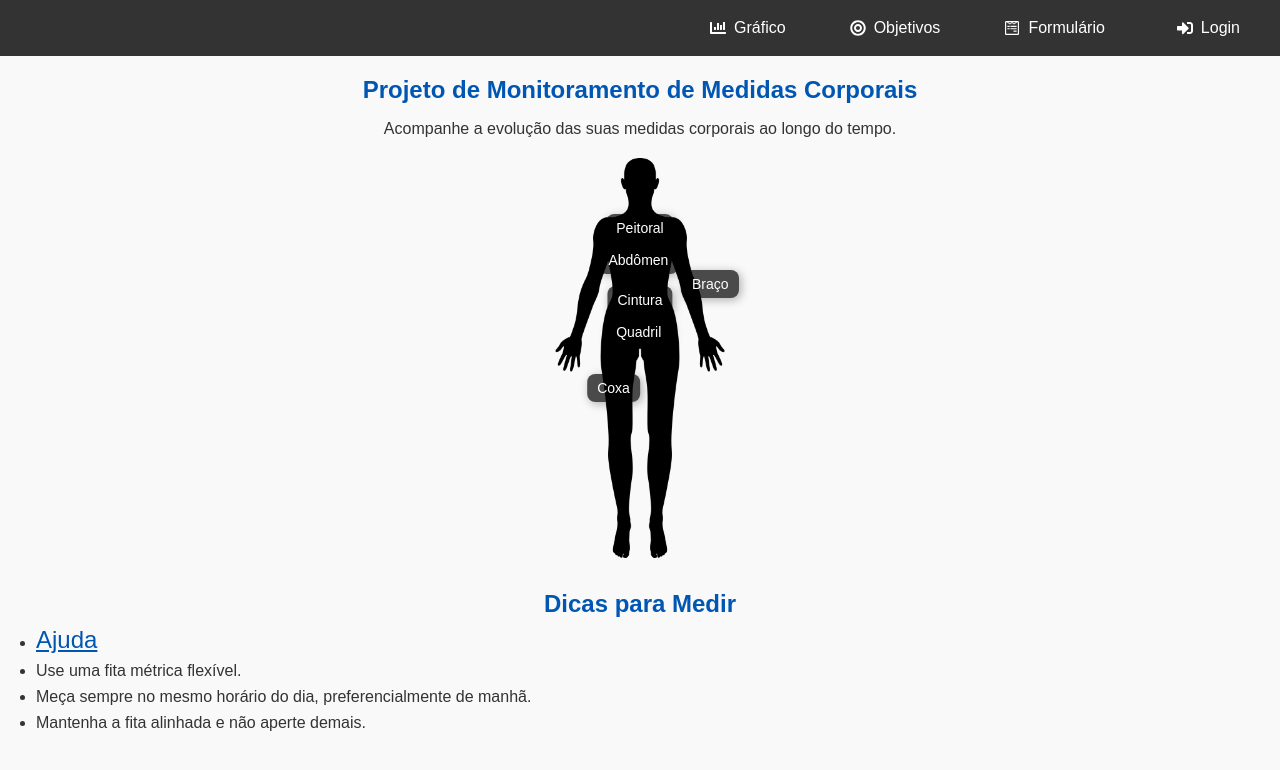
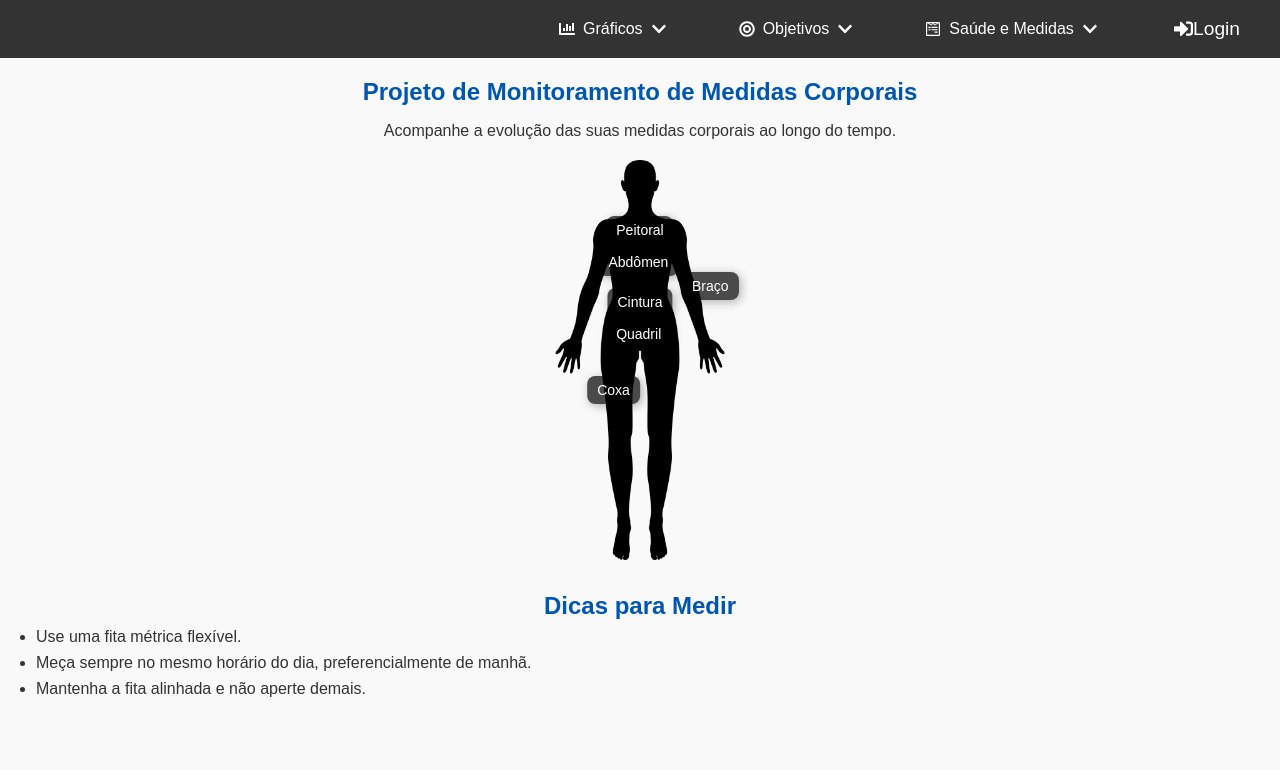
Before and after one commit to mjpfelicia/Monitoramento-de-Medidas-Corporais, a React (Create React App) app: page / in a window 1280 px wide. Shown: the top 770 px of the page. Built offline with nearby package versions, Linux system fonts and the light colour scheme.

Commit message:
add menu Menu Dropdown para estilo da pagina

```diff
--- a/src/App.js
+++ b/src/App.js
@@ -10,10 +10,10 @@ import Registrar from './components/Registrar/Register';
 import Ajuda from './components/Ajuda/Ajuda';
 import IMCForm from './components/IMCForm/IMCForm';
 import Dicas from './components/Dicas/Dicas';
+
 import ComposicaoCorporal from './components/ComposicaoCorporal/ComposicaoCorporal';
 import CalculoMacronutrientes from './components/CalculoMacronutrientes/CalculoMacronutrientes';
 import NotFound from './components/NotFound/NotFound';
-import Menu from './components/Menu/Menu'; // Adicionando o Menu
 
 import './App.css';
 
@@ -30,7 +30,7 @@ function App() {
           <Route path="/registrar" element={<Registrar />} />
           <Route path="/ajuda" element={<Ajuda />} />
           <Route path="/dicas" element={<Dicas />} />
-          <Route path="/imc" element={<IMCForm />} />
+          <Route path="/IMCForm" element={<IMCForm />} />
           <Route path="/composicao-corporal" element={<ComposicaoCorporal />} />
           <Route path="/calculo-macronutrientes" element={<CalculoMacronutrientes />} />
           <Route path="*" element={<NotFound />} /> {/* Not Found sempre no final */}
--- a/src/components/Dicas/Dicas.js
+++ b/src/components/Dicas/Dicas.js
@@ -7,7 +7,6 @@ const Dicas = () => (
   <section className="dicas-section">
     <h2>Dicas para Medir</h2>
     <ul>
-      <li><Link className='li__dicas' to="/ajuda">Ajuda</Link></li>
       <li>Use uma fita métrica flexível.</li>
       <li>Meça sempre no mesmo horário do dia, preferencialmente de manhã.</li>
       <li>Mantenha a fita alinhada e não aperte demais.</li>
--- a/src/components/Menu/Menu.css
+++ b/src/components/Menu/Menu.css
@@ -1,4 +1,4 @@
-/* Menu */
+/* Estilo do Menu */
 .menu-nav {
   background-color: var(--menu-background-color);
 }
@@ -16,43 +16,62 @@
   margin: 0 1rem;
   display: flex;
   align-items: center;
+  position: relative;
 }
 
-.menu-nav ul li a,
-.menu-nav ul li button {
-  color: var(--menu-link-color);
-  text-decoration: none;
-  font-size: 1rem;
-  display: flex;
-  align-items: center;
-  justify-content: center;
+/* Estilos para os dropdowns */
+.dropdown {
+  position: relative;
+}
+
+.dropdown-button {
   background: none;
   border: none;
   cursor: pointer;
-  padding: 0.5rem 1rem;
-  height: 2.5rem;
+  display: flex;
+  align-items: center;
+  gap: 0.5rem;
+  font-size: 1rem;
+  padding: 0.75rem;
+  color: var(--menu-link-color);
 }
 
-.menu-nav ul li a:hover,
-.menu-nav ul li button:hover {
-  text-decoration: underline;
-  color: var(--menu-hover-color);
-  transition: color 0.3s ease-in-out;
+.dropdown-menu {
+  position: absolute;
+  top: 100%;
+  left: 0;
+  background: #333;
+  color: #fff;
+  box-shadow: 0px 0.25rem 0.375rem rgba(0, 0, 0, 0.1);
+  border-radius: 0.3125rem;
+  list-style: none;
+  padding: 0.625rem 0;
+  margin: 0;
+  width: 20rem; /* Ajustado para rem */
+  display: none;
+  flex-direction: column;
+  z-index: 10;
 }
 
-.menu-nav ul li a .icon,
-.menu-nav ul li button .icon {
-  margin-right: 0.5rem;
+.dropdown:hover .dropdown-menu,
+.dropdown-menu.column {
+  display: flex;
 }
 
-li, button svg {
-  fill: var(--menu-link-color);
-  margin-right: 0.5rem;
+.dropdown-menu li {
+  padding: 0.75rem 1rem; /* Ajustado para rem */
+  white-space: nowrap;
 }
 
-li a svg {
-  fill: var(--menu-link-color);
-  margin-right: 0.5rem;
+.dropdown-menu li a {
+  color: #fff;
+  text-decoration: none;
+  display: block;
+  font-size: 1rem;
+}
+
+.dropdown-menu li:hover {
+  background: #555;
 }
 
 /* Botões de Login e Logout */
@@ -66,6 +85,7 @@ li a svg {
   display: flex;
   align-items: center;
   justify-content: center;
+  color: var(--menu-link-color);
 }
 
 .logout-button:hover,
@@ -75,7 +95,7 @@ li a svg {
 
 /* Menu Responsivo */
 .menu-toggle {
-  display: none;  /* Inicialmente invisível */
+  display: none;
   background-color: var(--menu-background-color);
   color: var(--menu-link-color);
   font-size: 1.2rem;
@@ -84,26 +104,26 @@ li a svg {
   cursor: pointer;
 }
 
-/* Mostrar o menu em telas pequenas */
+/* Ajustes para telas menores */
 @media (max-width: 600px) {
   .menu-nav ul {
-    display: none;  /* Oculta o menu em telas pequenas */
+    display: none;
     flex-direction: column;
     align-items: flex-start;
     width: 100%;
   }
 
   .menu-nav ul.open {
-    display: flex;  /* Exibe o menu quando a classe 'open' for adicionada */
+    display: flex;
   }
 
   .menu-toggle {
-    display: block;  /* Torna o botão visível em telas pequenas */
+    display: block;
   }
 
   .menu-nav ul li {
     width: 100%;
-    padding: 1rem 2rem;
+    padding: 1rem;
   }
 
   .menu-nav ul li a,
--- a/src/components/Menu/Menu.js
+++ b/src/components/Menu/Menu.js
@@ -1,79 +1,72 @@
 import React, { useState } from 'react';
-import { NavLink } from 'react-router-dom';
-import { FaChartBar, FaBullseye, FaWpforms, FaSignInAlt, FaSignOutAlt } from 'react-icons/fa';
+import { NavLink, Link } from 'react-router-dom';
+import { FaChartBar, FaBullseye, FaWpforms, FaSignInAlt, FaSignOutAlt, FaChevronDown } from 'react-icons/fa';
 import Modal from '../Modal/Modal';
 import Login from '../Login/Login';
 import './Menu.css';
 
+const menuItems = [
+  { name: "Gráficos", icon: <FaChartBar />, links: [
+    { path: "/grafico", label: "Ver Gráfico de Medidas" }
+  ]},
+  { name: "Objetivos", icon: <FaBullseye />, links: [
+    { path: "/objetivos", label: "Definir Objetivos" }
+  ]},
+  { name: "Saúde e Medidas", icon: <FaWpforms />, links: [
+    { path: "/formulario", label: "Adicionar Medidas" },
+    { path: "/IMCForm", label: "Calculadora de IMC" },
+    { path: "/composicao-corporal", label: "Análise de Composição Corporal" },
+    { path: "/calculo-macronutrientes", label: "Calcular Macronutrientes e Calorias" }
+  ]}
+];
+
 const Menu = ({ isAuthenticated, userName, handleLogout }) => {
   const [showModal, setShowModal] = useState(false);
-  const [isMenuOpen, setIsMenuOpen] = useState(false);  // Controle do menu responsivo
-  const [userData, setUserData] = useState(null);  // Armazenar os dados do usuário (nome, email, foto)
+  const [isMenuOpen, setIsMenuOpen] = useState(false);
+  const [userData, setUserData] = useState(null);
+  const [openDropdown, setOpenDropdown] = useState(null);
 
-  const handleLoginClick = () => {
-    setShowModal(true);
-  };
-
-  const handleCloseModal = () => {
-    setShowModal(false);
-  };
-
-  const toggleMenu = () => {
-    setIsMenuOpen(prevState => !prevState);  // Alterna o estado do menu responsivo
-  };
+  const handleLoginClick = () => setShowModal(true);
+  const handleCloseModal = () => setShowModal(false);
+  const toggleMenu = () => setIsMenuOpen(prev => !prev);
+  const toggleDropdown = (index) => setOpenDropdown(prev => (prev === index ? null : index));
 
   const handleLoginSuccess = (user) => {
-    // Ao logar, você pega as informações do usuário e atualiza o estado
-    setUserData({
-      displayName: user.displayName,
-      email: user.email,
-      photoURL: user.photoURL
-    });
+    setUserData({ displayName: user.displayName, email: user.email, photoURL: user.photoURL });
   };
 
   return (
     <nav className="menu-nav">
-      <button
-        className="menu-toggle"
-        onClick={toggleMenu}
-        aria-label={isMenuOpen ? 'Fechar menu' : 'Abrir menu'}  // Melhoria de acessibilidade
-      >
+      <button className="menu-toggle" onClick={toggleMenu} aria-label={isMenuOpen ? 'Fechar menu' : 'Abrir menu'}>
         ☰
       </button>
 
       <ul className={isMenuOpen ? 'open' : ''}>
-        <li>
-          <NavLink to="/grafico" className={({ isActive }) => isActive ? 'active' : ''}>
-            <FaChartBar /> Gráfico
-          </NavLink>
-        </li>
-        <li>
-          <NavLink to="/objetivos" className={({ isActive }) => isActive ? 'active' : ''}>
-            <FaBullseye /> Objetivos
-          </NavLink>
-        </li>
-        <li>
-          <NavLink to="/formulario" className={({ isActive }) => isActive ? 'active' : ''}>
-            <FaWpforms /> Formulário
-          </NavLink>
-        </li>
+        {menuItems.map((item, index) => (
+          <li key={index} className="dropdown">
+            <button className="dropdown-button" onClick={() => toggleDropdown(index)}>
+              {item.icon} {item.name} <FaChevronDown />
+            </button>
+            {openDropdown === index && (
+              <ul className="dropdown-menu column" style={{ borderRadius: '0 0 0.3125rem 0.3125rem' }}>
+                {item.links.map((link, i) => (
+                  <li key={i}><Link to={link.path}>{link.label}</Link></li>
+                ))}
+              </ul>
+            )}
+          </li>
+        ))}
 
-        {!isAuthenticated && (
+        {!isAuthenticated ? (
           <li>
             <button onClick={handleLoginClick} className="login-button">
               <FaSignInAlt /> Login
             </button>
           </li>
-        )}
-
-        {isAuthenticated && userData && (
+        ) : (
           <>
-            <li>
-              <span>Olá, {userData.displayName}</span>
-            </li>
-            <li>
-              <img src={userData.photoURL} alt="Foto do usuário" className="user-photo" />
-            </li>
+            <li><span>Olá, {userData?.displayName}</span></li>
+            <li><img src={userData?.photoURL} alt="Foto do usuário" className="user-photo" /></li>
             <li>
               <button onClick={handleLogout} className="logout-button">
                 <FaSignOutAlt /> Logout
@@ -84,7 +77,7 @@ const Menu = ({ isAuthenticated, userName, handleLogout }) => {
       </ul>
 
       <Modal show={showModal} onClose={handleCloseModal}>
-        <Login onLoginSuccess={handleLoginSuccess} /> {/* Passando a função de sucesso para o componente Login */}
+        <Login onLoginSuccess={handleLoginSuccess} />
       </Modal>
     </nav>
   );
```
